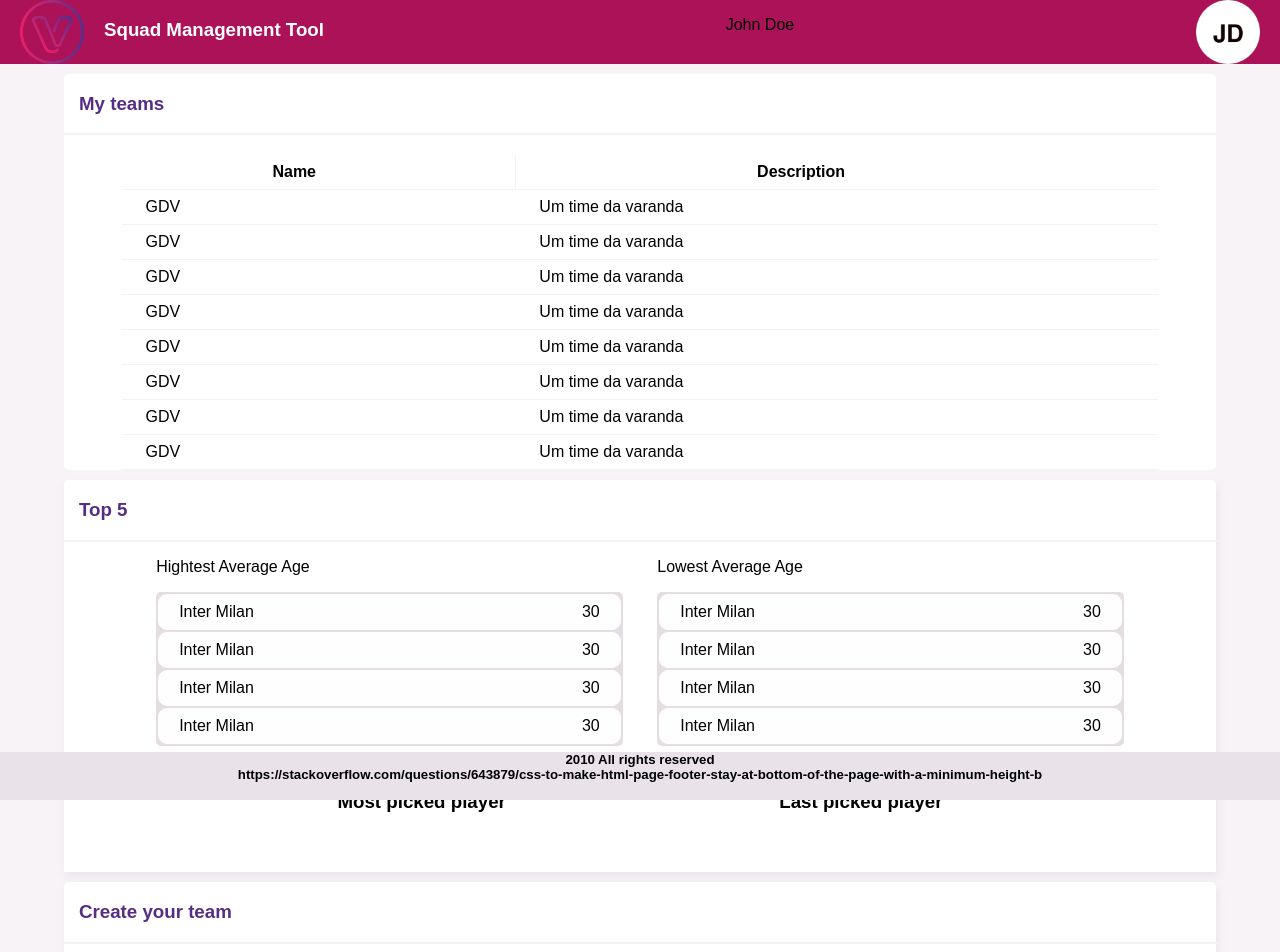
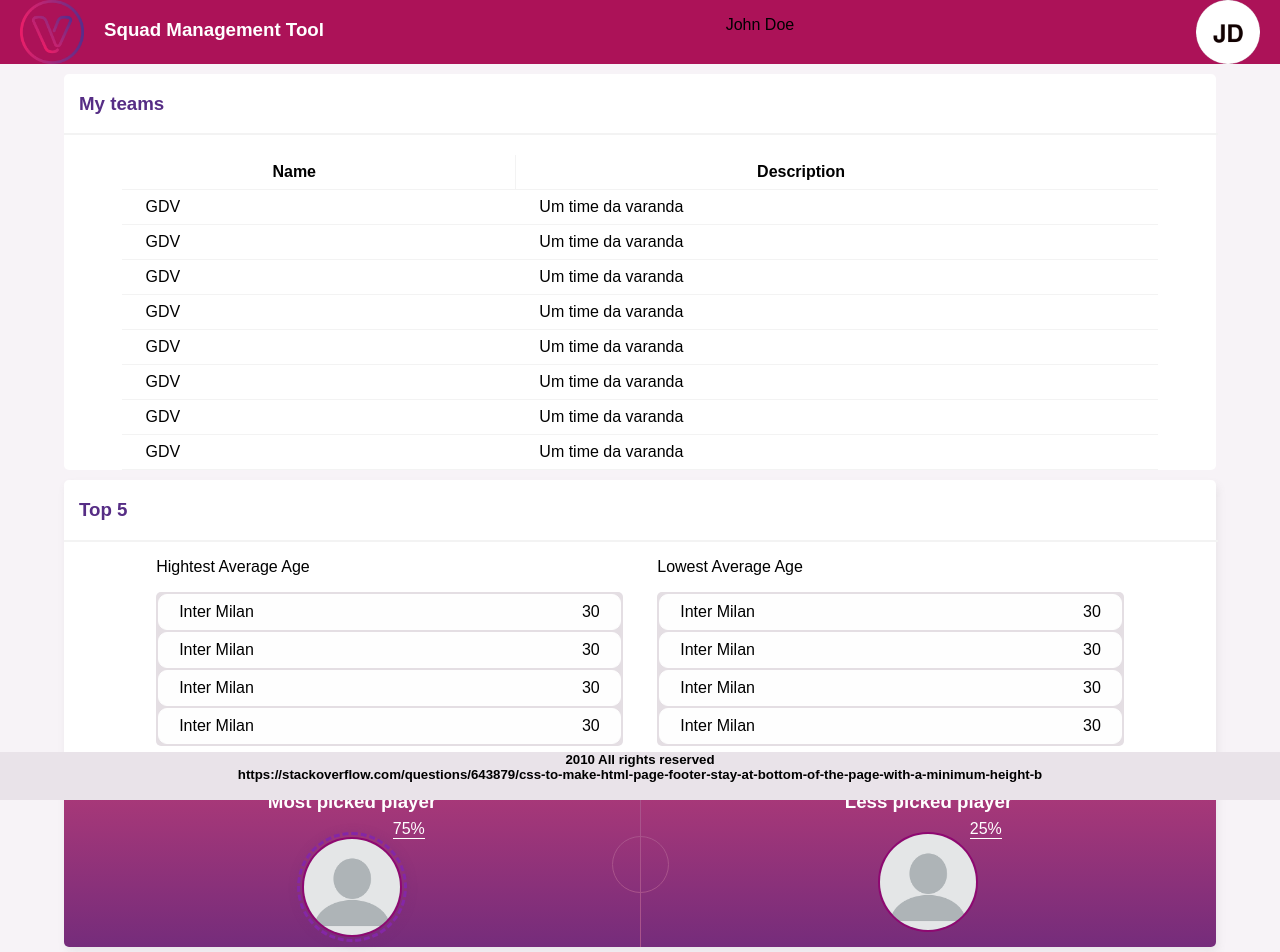
Before and after one commit to andre1828/squad-management-tool, a React (Create React App) app: page / in a window 1280 px wide. Shown: the top 952 px of the page. Built offline with nearby package versions, Linux system fonts and the light colour scheme.

Commit message:
highlighted players layout adjustments

```diff
--- a/src/HighlightedPlayers/HighlightedPlayers.css
+++ b/src/HighlightedPlayers/HighlightedPlayers.css
@@ -1,13 +1,63 @@
 .highlighted-players {
-    background-color: white;
-    height: 100px;
+    color: #ffffff;
+    background: rgb(176, 58, 120);
+    background: linear-gradient(180deg, rgba(176, 58, 120, 1) 0%, rgba(117, 44, 123, 1) 100%);
+    box-shadow: 2px 5px 9px #696f6d1a;
+    border-radius: 5px;
     width: 90%;
     margin: 10px auto;
     display: flex;
     justify-content: space-evenly;
-    box-shadow: 2px 5px 9px #696f6d1a;
+    position: relative;
+}
+
+.highlighted-player {
+    position: relative;
+}
+
+.most-picked-player-rim {
+    border: 3.5px dashed #8427a6;
+    border-radius: 50%;
+    width: 100px;
+    height: 100px;
+    margin-left: auto;
+    margin-right: auto;
+    box-shadow: 1px 1px 10px #772c7a4a;
+    padding: 2px;
 }
 
 .widget-title {
     color: #562d85;
 }
+
+.field-line {
+    width: 1px;
+    background-color: #a9538b;
+}
+
+.field-center-circle {
+    border: 1px solid #a9538b;
+    width: 55px;
+    height: 55px;
+    top: 64px;
+    border-radius: 50%;
+    position: absolute
+}
+
+.player-picture {
+    border-radius: 50%;
+    border: 2px solid #8e0871;
+    display: block;
+    width: 6rem;
+    height: 6rem;
+    margin-right: auto;
+    margin-bottom: 15px;
+    margin-left: auto;
+}
+
+.player-percentage {
+    position: absolute;
+    top: 32px;
+    left: 125px;
+    border-bottom: 1px solid #fff;
+}
--- a/src/HighlightedPlayers/HighlightedPlayers.js
+++ b/src/HighlightedPlayers/HighlightedPlayers.js
@@ -1,12 +1,25 @@
 import './HighlightedPlayers.css'
 import React from 'react'
 import ReactDOM from 'react-dom'
+import profilePic from './profile-pic.png'
 
 function HighlightedPlayers() {
     return (
         <div className="highlighted-players">
-            <h3>Most picked player</h3>
-            <h3>Last picked player</h3>
+            <div className="highlighted-player">
+                <h3>Most picked player</h3>
+                <div className="most-picked-player-rim">
+                    <img src={profilePic} alt="black profile picture" className="player-picture" />
+                </div>
+                <p className="player-percentage">75%</p>
+            </div>
+            <div className="field-line"></div>
+            <div className="field-center-circle"></div>
+            <div className="highlighted-player">
+                <h3>Less picked player</h3>
+                <img src={profilePic} alt="black profile picture" className="player-picture" />
+                <p className="player-percentage">25%</p>
+            </div>
         </div>
     )
 }
```
Also changed, not shown: src/HighlightedPlayers/profile-pic.png (added).
